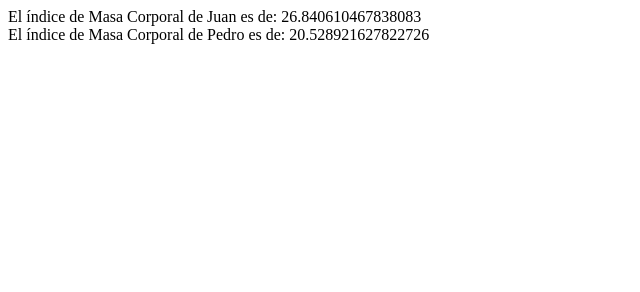
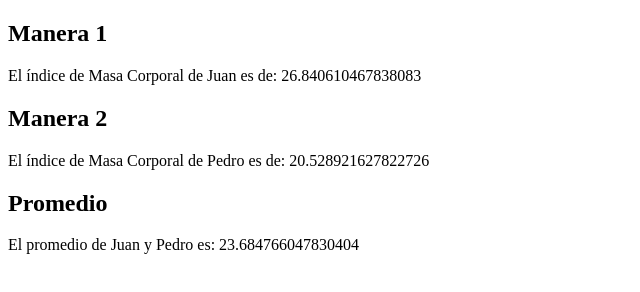
Before and after one commit to OrtizUriel112/OracleOneCurses, a plain HTML site: page Curso1_LogicadeProgramacion/imc.html in a window 1280 px wide. Shown: the whole page, without its empty margins (0-640 px from the left). Drawn offline with Linux system fonts and the light colour scheme.

Commit message:
Course 1: Logic; IMC average

```diff
--- a/Curso1_LogicadeProgramacion/imc.html
+++ b/Curso1_LogicadeProgramacion/imc.html
@@ -22,16 +22,30 @@
         document.write(phrase);
     }
 
+    function imcCalculate(weight, height){
+        imcCalculatedJuan = weight/(Math.pow(height,2));
+        return imcCalculatedJuan;
+    }
+
+    print("<h2>Manera 1</h2>");
     let weightJuan = 86;
     let heightJuan = 1.79;
-    let imcCalculatedJuan = weightJuan/(Math.pow(heightJuan,2));
 
-    print("El índice de Masa Corporal de Juan es de: "+imcCalculatedJuan);
+    print("El índice de Masa Corporal de Juan es de: "+imcCalculate(weightJuan, heightJuan));
     jumpLineFunction();
+
+    print("<h2>Manera 2</h2>");
     let weightPedro = 68;
     let heightPedro = 1.82;
     let imcCalculatedPedro = weightPedro/(Math.pow(heightPedro,2));
 
     print("El índice de Masa Corporal de Pedro es de: "+imcCalculatedPedro);
 
+
+    print("<h2>Promedio</h2>");
+
+
+    print("El promedio de Juan y Pedro es: "+(imcCalculate(weightJuan, heightJuan)+imcCalculate(weightPedro, heightPedro))/2);
+
+
 </script>
```
